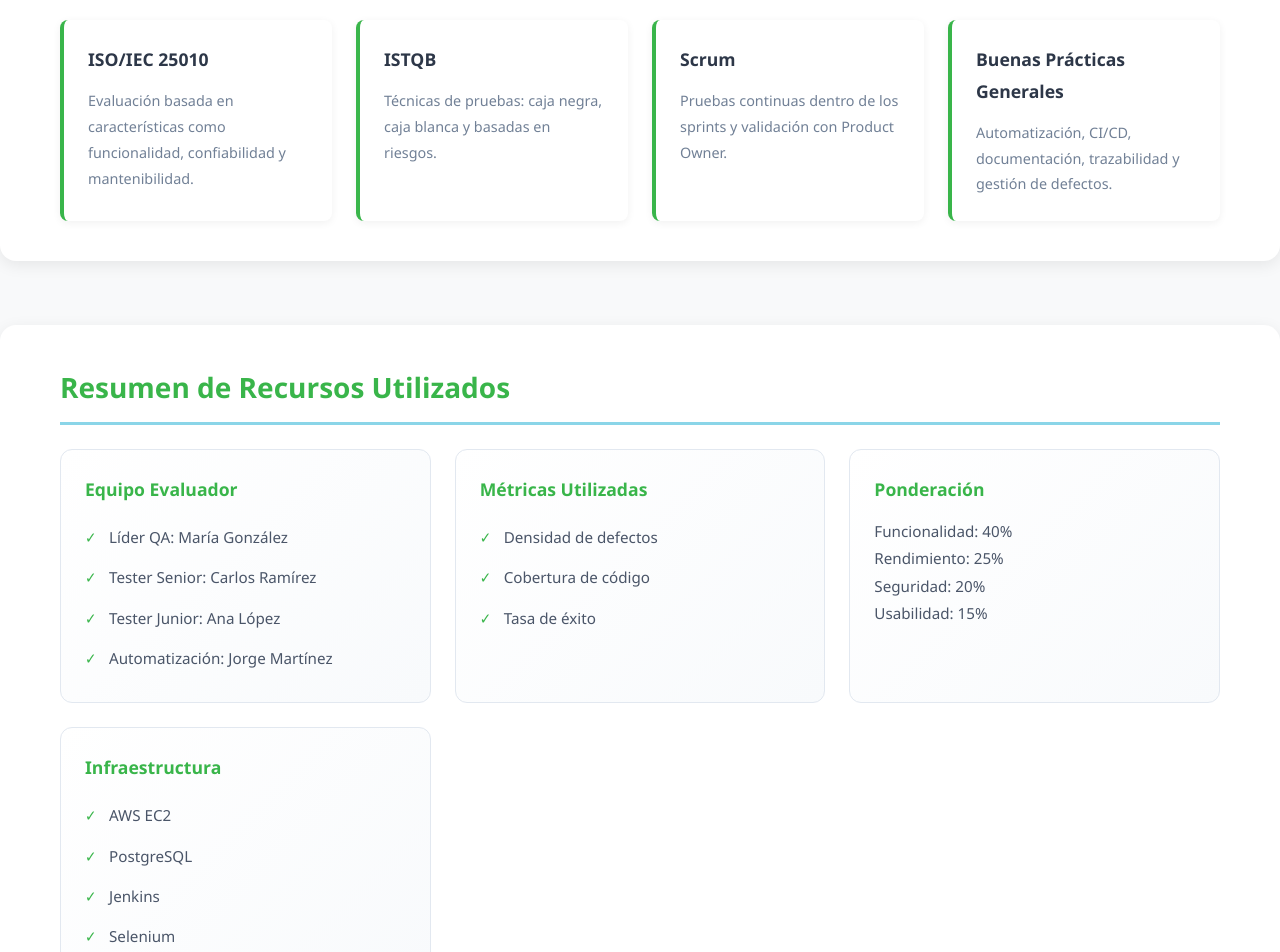
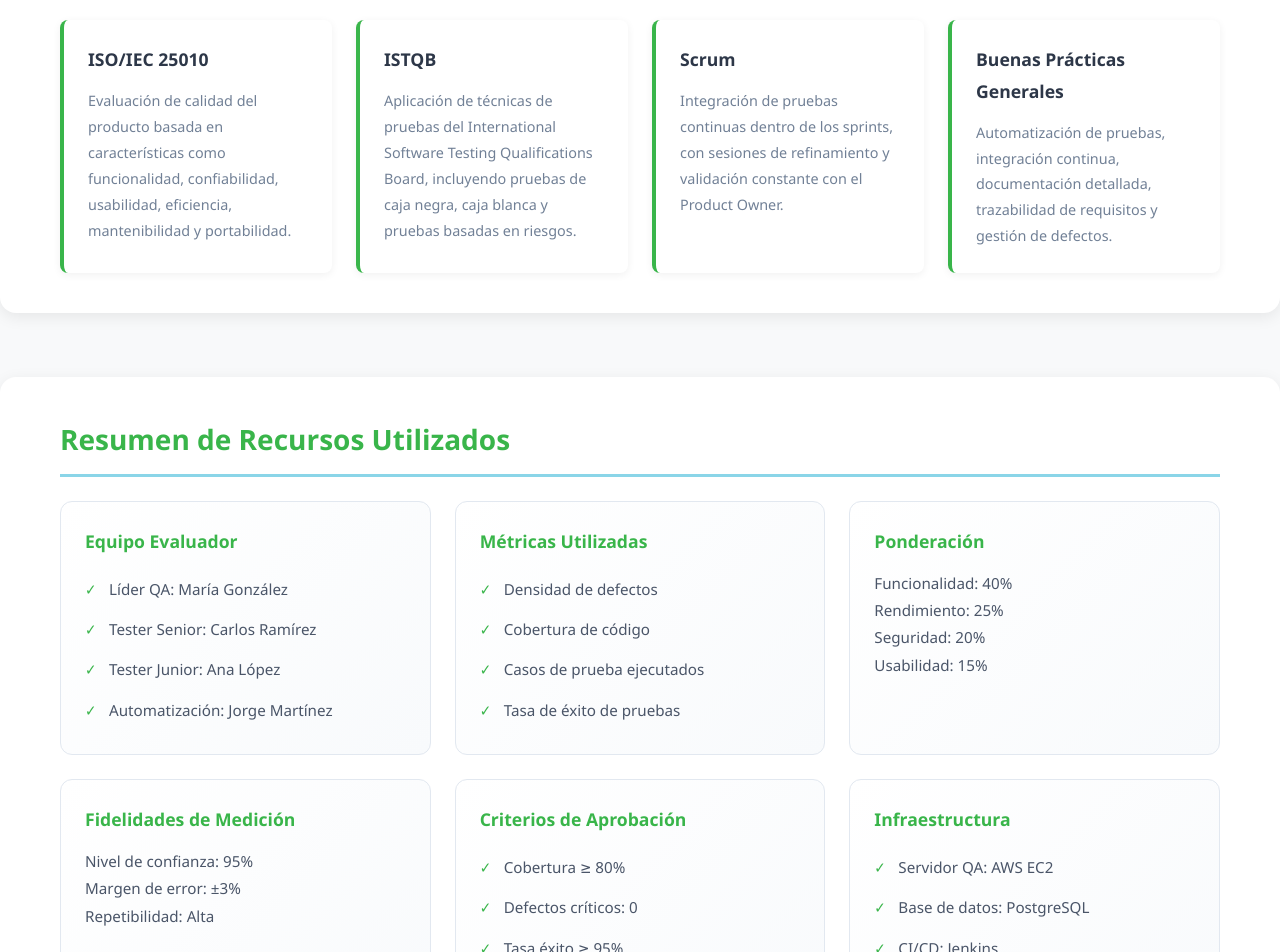
Before and after one commit to Rafael0896/InformeCalidadSoftware, a React (Vite) app: page / in a window 1280 px wide. Shown: the part 1360-2312 px from the top of the page. Built offline with nearby package versions, Linux system fonts and the light colour scheme.

Commit message:
Update Footer.jsx, GoodPractices.jsx, and ResourcesSummary.jsx

```diff
--- a/src/components/Footer.jsx
+++ b/src/components/Footer.jsx
@@ -4,7 +4,7 @@ const Footer = () => (
     <footer className="footer">
         <div className="container">
             <p>© 2025 SENA - Servicio Nacional de Aprendizaje</p>
-            <p style={{ opacity: 0.8 }}>Informe generado el 16 de noviembre de 2025</p>
+            <p style={{ opacity: 0.8 }}></p>
         </div>
     </footer>
 );
--- a/src/components/GoodPractices.jsx
+++ b/src/components/GoodPractices.jsx
@@ -7,26 +7,32 @@ const GoodPractices = () => (
             <div className="practice-item">
                 <h3> ISO/IEC 25010</h3>
                 <p>
-                    Evaluación basada en características como funcionalidad, confiabilidad
-                    y mantenibilidad.
+                    Evaluación de calidad del producto basada en características como funcionalidad,
+                    confiabilidad, usabilidad, eficiencia, mantenibilidad y portabilidad.
                 </p>
             </div>
 
             <div className="practice-item">
                 <h3> ISTQB</h3>
-                <p>Técnicas de pruebas: caja negra, caja blanca y basadas en riesgos.</p>
+                <p>
+                    Aplicación de técnicas de pruebas del International Software Testing Qualifications Board,
+                    incluyendo pruebas de caja negra, caja blanca y pruebas basadas en riesgos.
+                </p>
             </div>
 
             <div className="practice-item">
                 <h3> Scrum</h3>
-                <p>Pruebas continuas dentro de los sprints y validación con Product Owner.</p>
+                <p>
+                    Integración de pruebas continuas dentro de los sprints, con sesiones de refinamiento
+                    y validación constante con el Product Owner.
+                </p>
             </div>
 
             <div className="practice-item">
                 <h3> Buenas Prácticas Generales</h3>
                 <p>
-                    Automatización, CI/CD, documentación, trazabilidad y gestión de
-                    defectos.
+                    Automatización de pruebas, integración continua, documentación detallada,
+                    trazabilidad de requisitos y gestión de defectos.
                 </p>
             </div>
         </div>
--- a/src/components/ResourcesSummary.jsx
+++ b/src/components/ResourcesSummary.jsx
@@ -18,7 +18,8 @@ const ResourcesSummary = () => (
                 <ul className="card-list">
                     <li>Densidad de defectos</li>
                     <li>Cobertura de código</li>
-                    <li>Tasa de éxito</li>
+                    <li>Casos de prueba ejecutados</li>
+                    <li>Tasa de éxito de pruebas</li>
                 </ul>
             </Card>
 
@@ -31,12 +32,29 @@ const ResourcesSummary = () => (
                 </p>
             </Card>
 
+            <Card title="Fidelidades de Medición" icon="">
+                <p>
+                    Nivel de confianza: 95%<br/>
+                    Margen de error: ±3%<br/>
+                    Repetibilidad: Alta
+                </p>
+            </Card>
+
+            <Card title="Criterios de Aprobación" icon="">
+                <ul className="card-list">
+                    <li>Cobertura ≥ 80%</li>
+                    <li>Defectos críticos: 0</li>
+                    <li>Tasa éxito ≥ 95%</li>
+                    <li>Tiempo respuesta &lt; 3s</li>
+                </ul>
+            </Card>
+
             <Card title="Infraestructura" icon="">
                 <ul className="card-list">
-                    <li>AWS EC2</li>
-                    <li>PostgreSQL</li>
-                    <li>Jenkins</li>
-                    <li>Selenium</li>
+                    <li>Servidor QA: AWS EC2</li>
+                    <li>Base de datos: PostgreSQL</li>
+                    <li>CI/CD: Jenkins</li>
+                    <li>Automatización: Selenium</li>
                 </ul>
             </Card>
         </div>
```
